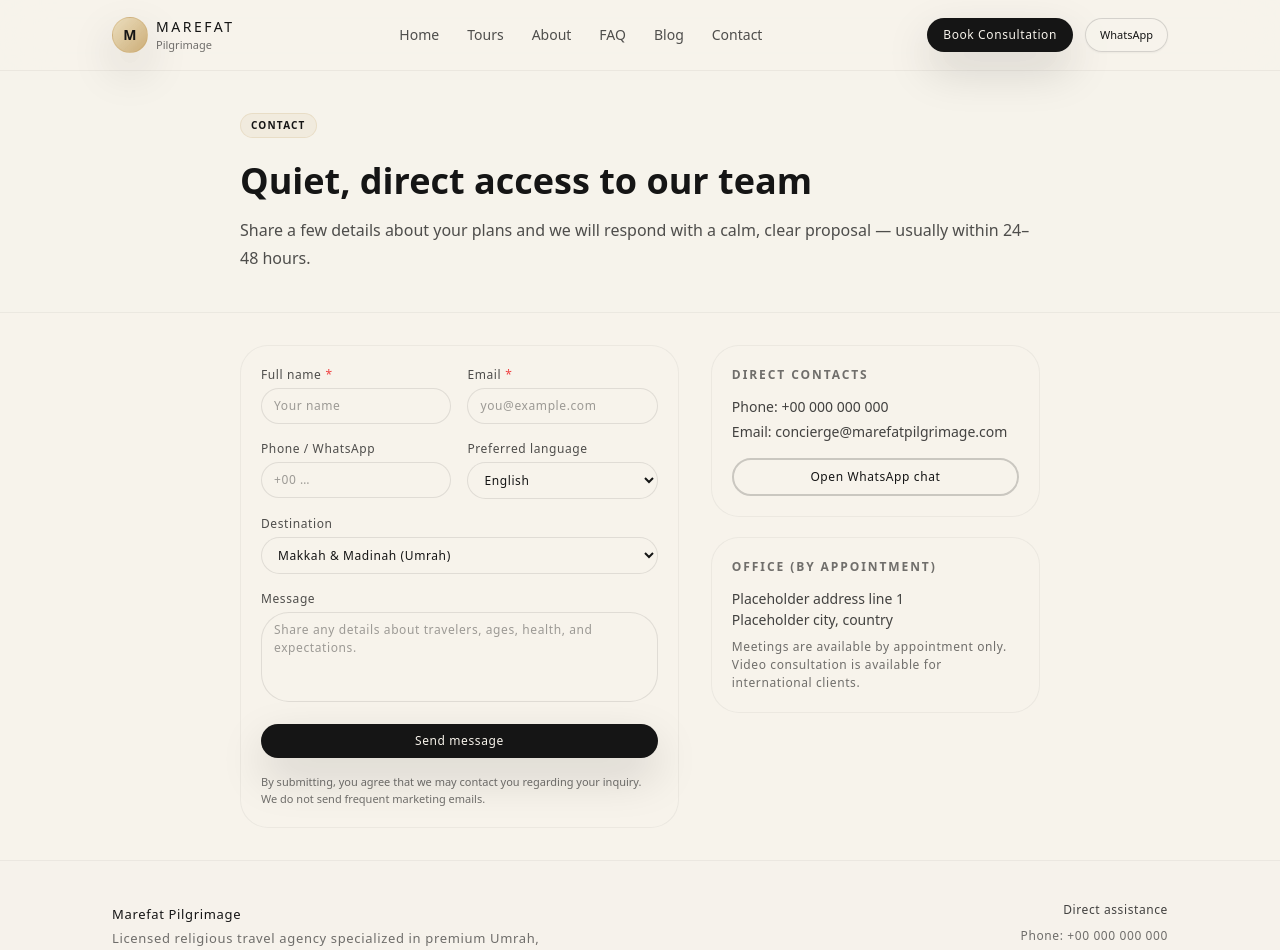
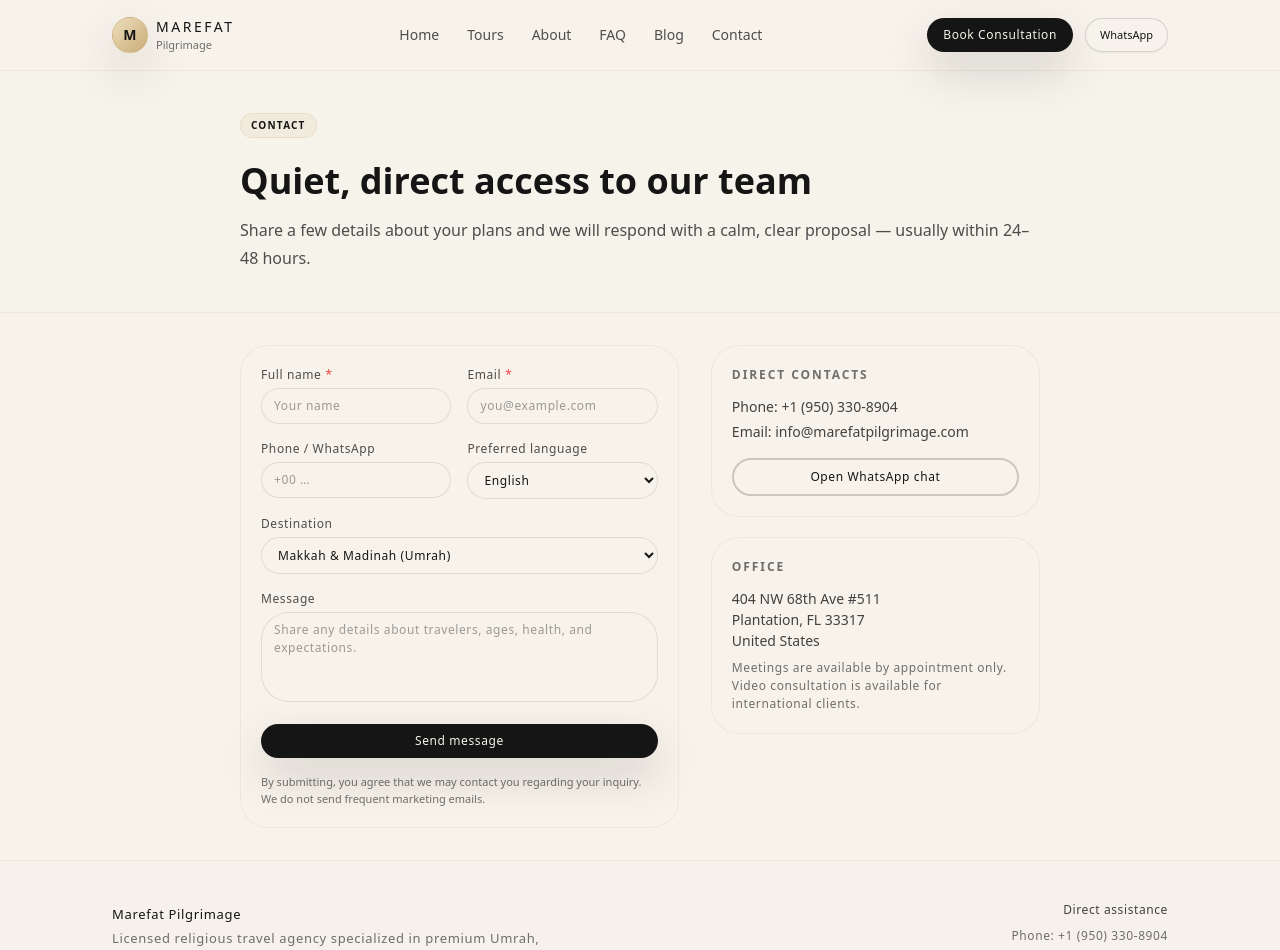
Before and after one commit to HamidrezaGtHb/marefat-pilgrimage, a Next.js app: page /contact in a window 1280 px wide. Shown: the top 950 px of the page. Built offline with nearby package versions, Linux system fonts and the light colour scheme.

Commit message:
Update editet number and Email

```diff
--- a/src/app/contact/page.tsx
+++ b/src/app/contact/page.tsx
@@ -93,12 +93,12 @@ export default function ContactPage() {
                   Direct contacts
                 </h2>
                 <p className="mt-3 text-sm">
-                  Phone: <span className="font-medium">+00 000 000 000</span>
+                  Phone: <span className="font-medium">+1 (950) 330-8904</span>
                 </p>
                 <p className="mt-1 text-sm">
                   Email:{" "}
                   <span className="font-medium">
-                    concierge@marefatpilgrimage.com
+                    info@marefatpilgrimage.com
                   </span>
                 </p>
                 <Link
@@ -117,12 +117,14 @@ export default function ContactPage() {
 
               <Card variant="default" padding="md">
                 <h2 className="text-xs font-semibold uppercase tracking-[0.16em] text-charcoal/60">
-                  Office (by appointment)
+                  Office
                 </h2>
                 <p className="mt-3 text-sm">
-                  Placeholder address line 1
+                404 NW 68th Ave #511
                   <br />
-                  Placeholder city, country
+                  Plantation, FL 33317
+                  <br />
+                  United States
                 </p>
                 <p className="mt-2 text-xs text-charcoal/60">
                   Meetings are available by appointment only. Video consultation is
--- a/src/app/layout.tsx
+++ b/src/app/layout.tsx
@@ -97,8 +97,8 @@ export default function RootLayout({
                   <p className="font-medium text-charcoal/80">
                     Direct assistance
                   </p>
-                  <p>Phone: +00 000 000 000</p>
-                  <p>Email: concierge@marefatpilgrimage.com</p>
+                  <p>Phone: +1 (950) 330-8904</p>
+                  <p>Email: info@marefatpilgrimage.com</p>
                 </div>
               </div>
               <div className="flex flex-wrap items-center justify-between gap-3 border-t border-charcoal/5 pt-4">
```
